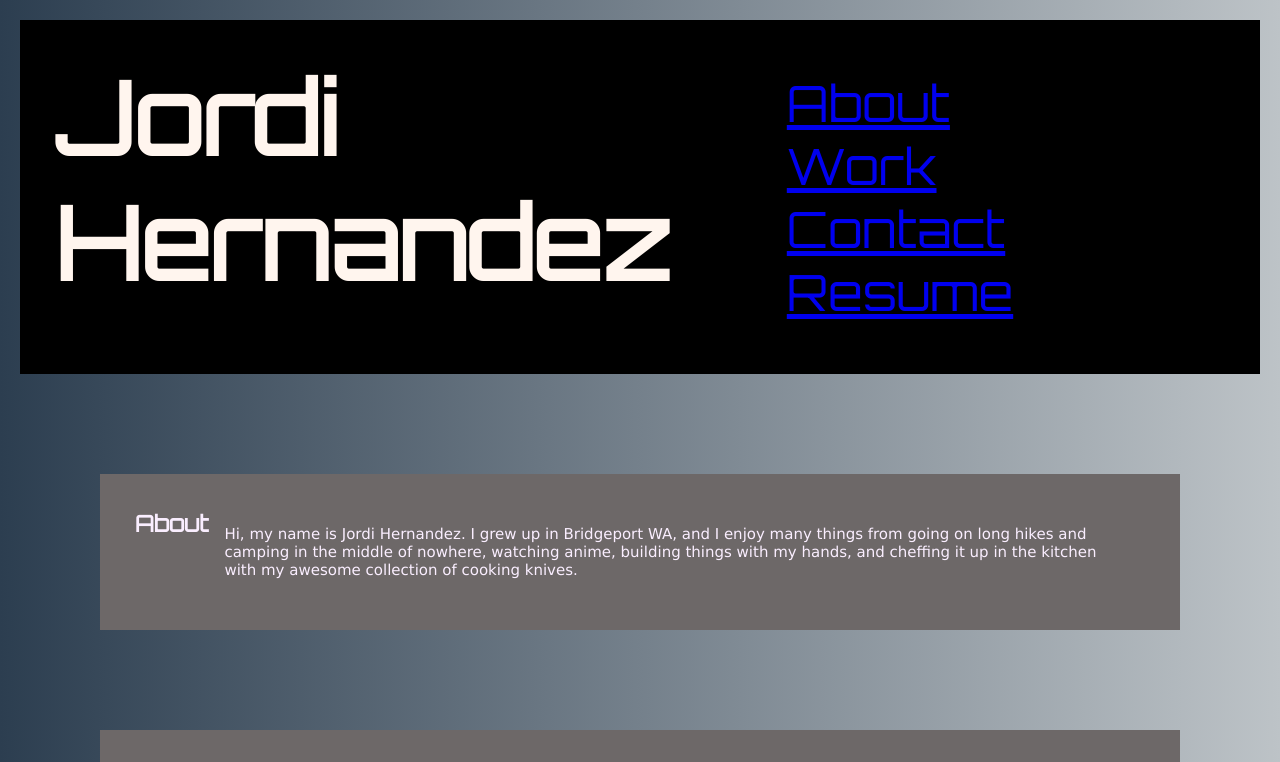
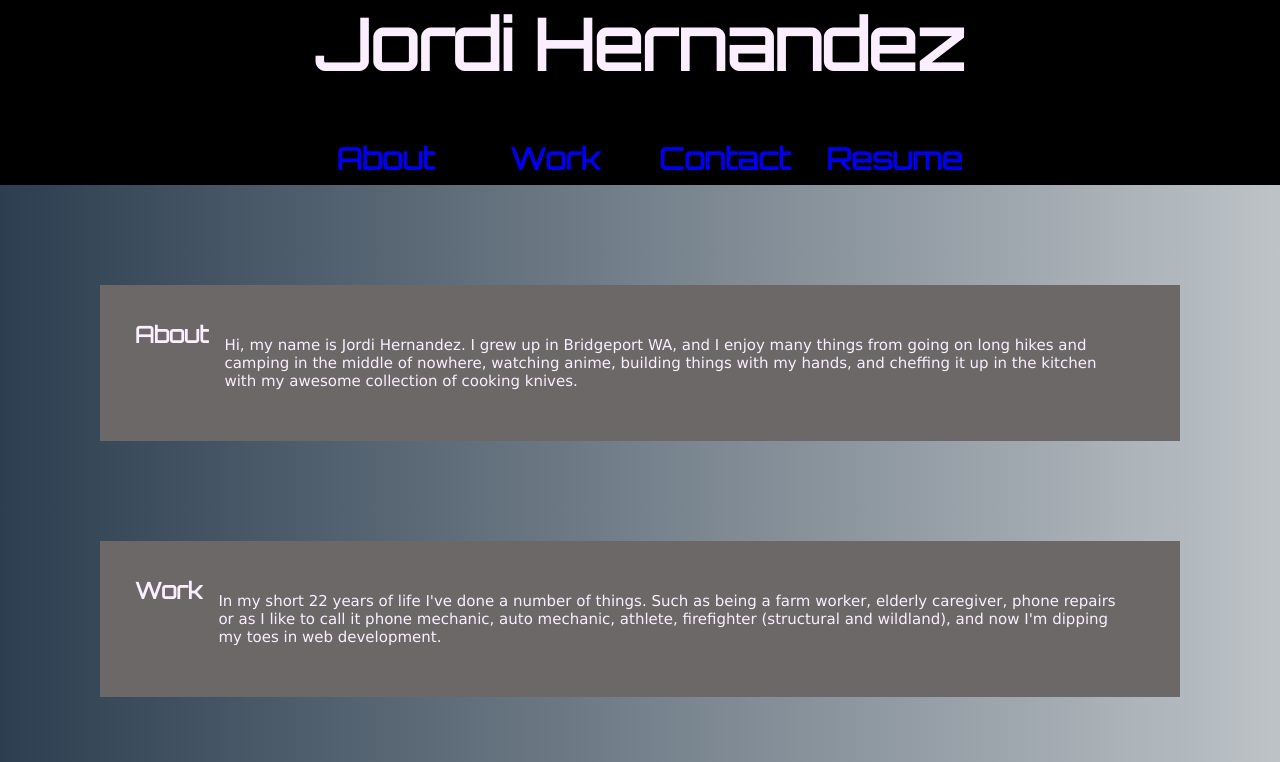
Before and after one commit to hernajor133/Jordis-Portfolio, a plain HTML site: page index.html in a window 1280 px wide. Shown: the top 762 px of the page. Drawn offline with Linux system fonts and the light colour scheme.

Commit message:
updates to navbar

```diff
--- a/Assets/CSS/style.css
+++ b/Assets/CSS/style.css
@@ -12,41 +12,43 @@ body{
 
 }
 
-header {
-    padding: 50px;
-    font-family: Verdana, Geneva, Tahoma, sans-serif;
-    background-color: rgb(0, 0, 0);
-    color: seashell;
-    }
-}
-header h1{
-    display: inline-block;
-    font-size: 100px;
-    margin: 100;
-
-}
-header {
-    padding: 35px;
-    font-size: 50px;
-    margin:20px;
-    border:1px;
-    display: flex;
-    flex-grow: unset;
-
-
-}
-header ul {
-    list-style-type: none;
-    float: right;
-    box-sizing: border-box;
-    padding: 16px;
-    margin: 0px;
-
+header{
+    background-color: black;
+    margin: 0;
+    font-size: 35px;
 }
 
-header ul li {
-    display: inline-flex;
-    margin-left: 100px;
+.head-1{
+    color: rgb(250, 238, 255);
+    text-align: center;
+}
+
+.navbar ul{
+    list-style: none;
+    background: black;
+    padding: 0;
+    margin: 0;
+    text-align: center;
+}
+
+.navbar li{
+    display: inline-block;
+}
+
+.navbar a{
+    text-decoration: none;
+    width: 160px;
+    display: block;
+    padding: 8px 8px;
+    font-size: 30px;
+    font-weight: bold;
+    text-align: center;
+}
+
+.navbar a:hover{
+    background: #bdc3c7;  /* fallback for old browsers */
+    background: -webkit-linear-gradient(to right, #2c3e50, #bdc3c7);  /* Chrome 10-25, Safari 5.1-6 */
+    background: linear-gradient(to right, #2c3e50, #bdc3c7); /* W3C, IE 10+/ Edge, Firefox 16+, Chrome 26+, Opera 12+, Safari 7+ */;
 }
 
 section {
--- a/index.html
+++ b/index.html
@@ -22,10 +22,10 @@
 </head>
 
 <body>
-    <header class="header">
-        <h1>Jordi Hernandez</h1>
+    <header>
+        <h1 class="head-1">Jordi Hernandez</h1>
         <img src="" alt="">
-        <nav>
+        <div class="navbar">
             <ul>
                 <li>
                     <a href="#About">About</a>
@@ -40,7 +40,7 @@
                     <a href="#Resume">Resume</a>
                 </li>
             </ul>
-        </nav>
+        </div>
     </header>
 
     <main class="content">
```
